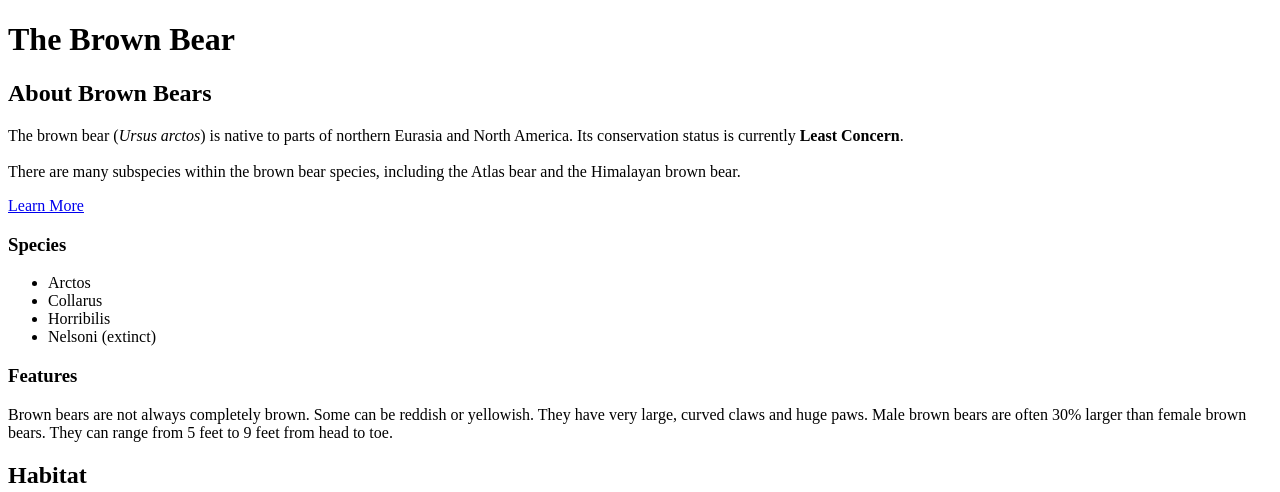
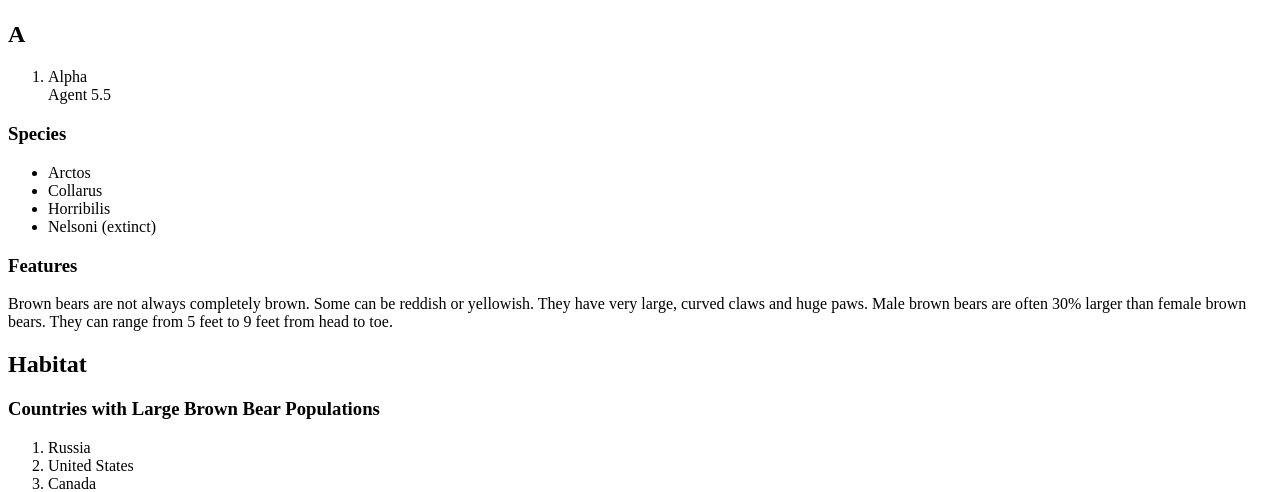
Before and after one commit to IDKHTML/IDKHTML.github.io, a plain HTML site: page index.html in a window 1280 px wide. Shown: the top 492 px of the page. Drawn offline with Linux system fonts and the light colour scheme.

Commit message:
Update index.html

```diff
--- a/index.html
+++ b/index.html
@@ -2,16 +2,17 @@
 <html>
 
 <head>
-  <title>Brown Bears</title>
+  <title>BrainRot Dictonary</title>
 </head>
 
 <body>
-  <h1>The Brown Bear</h1>
+  <h1></h1>
   <div id="introduction">
-    <h2>About Brown Bears</h2>
-    <p>The brown bear (<em>Ursus arctos</em>) is native to parts of northern Eurasia and North America. Its conservation status is currently <strong>Least Concern</strong>.<br /><br /> There are many subspecies within the brown bear species, including the
-      Atlas bear and the Himalayan brown bear.</p>
-    <a href="https://en.wikipedia.org/wiki/Brown_bear" target="_blank">Learn More</a>
+    <h2>A</h2>
+    <ol>
+      <li>Alpha</li>
+       </li>Agent 5.5</li>
+    </ol>
     <h3>Species</h3>
     <ul>
       <li>Arctos</li>
```
